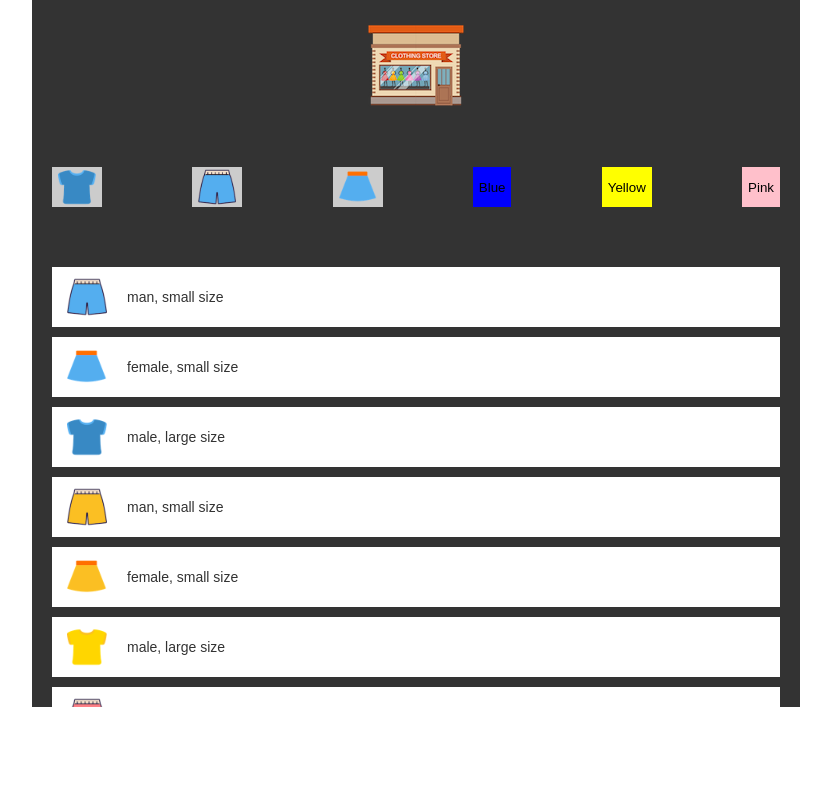
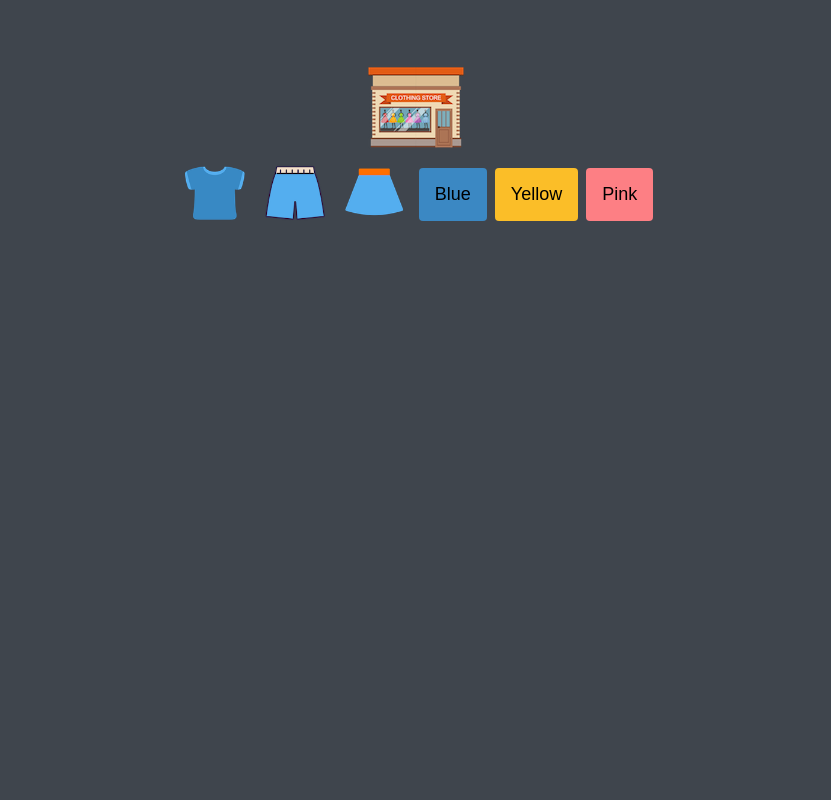
Before and after one commit to developer-asher/Mini-Shopping-Mall-Game, a website: page index.html in a window 1280 px wide. Shown: the whole page, without its empty margins (224-1055 px from the left). Drawn offline with Linux system fonts and the light colour scheme.

Commit message:
Refactor main page

```diff
--- a/index.html
+++ b/index.html
@@ -1,79 +1,57 @@
 <!DOCTYPE html>
 <html lang="ko">
-<head>
-    <meta charset="UTF-8">
-    <meta name="viewport" content="width=device-width, initial-scale=1.0">
-    <title>Mini Shopping Mall</title>
-    <link rel="stylesheet" href="dist/css/common.css">
-    <script src="dist/js/common.js" defer></script>
-</head>
-<body>
+  <head>
+    <meta charset="UTF-8" />
+    <meta name="viewport" content="width=device-width, initial-scale=1.0" />
+    <title>Document</title>
+    <link rel="stylesheet" href="dist/css/common.css" />
+    <script src="dist/js/main.js" defer></script>
+  </head>
+  <body>
+    <!-- Logo -->
+    <img class="logo" src="imgs/logo.png" alt="logo" />
 
-<div class='container'>
-    <h1 class="logo">
-        <a href="#"><img src="imgs/logo.png" alt="online shopping mall"></a>
-    </h1>
-    <section class="sort_wrapper">
-        <ul class="sort_list">
-            <li>
-                <button class='sort_shirt' data-shape='t-shirt'><img src="imgs/blue_t.png" alt="t-shirt"></button>
-            </li>
-            <li>
-                <button class='sort_pants' data-shape='pants'><img src="imgs/blue_p.png" alt="pants"></button>
-            </li>
-            <li>
-                <button class='sort_skirt' data-shape='skirt'><img src="imgs/blue_s.png" alt="skirt"></button>
-            </li>
-            <li>
-                <button class='sort_blue bg_blue' data-color='blue'><span>Blue</span></button>
-            </li>
-            <li>
-                <button class='sort_yellow bg_yellow' data-color='yellow'><span>Yellow</span></button>
-            </li>
-            <li>
-                <button class='sort_pink bg_pink' data-color='pink'><span>Pink</span></button>
-            </li>
-        </ul>
-    </section>
-    <section class="products_list">
-        <div class="products">
-            <img data-shape='pants' data-color='blue' src="imgs/blue_p.png" alt="pants"><span>man, small size</span>
-        </div>
-        <div class="products">
-            <img data-shape='skirt' data-color='blue' src="imgs/blue_s.png" alt="skirt"><span>female, small size</span>
-        </div>
-        <div class="products">
-            <img data-shape='t-shirt' data-color='blue' src="imgs/blue_t.png" alt="t-shirt"><span>male, large size</span>
-        </div>
-        <div class="products">
-            <img data-shape='pants' data-color='yellow' src="imgs/yellow_p.png" alt="pants"><span>man, small size</span>
-        </div>
-        <div class="products">
-            <img data-shape='skirt' data-color='yellow' src="imgs/yellow_s.png" alt="skirt"><span>female, small size</span>
-        </div>
-        <div class="products">
-            <img data-shape='t-shirt' data-color='yellow' src="imgs/yellow_t.png" alt="t-shirt"><span>male, large size</span>
-        </div>
-        <div class="products">
-            <img data-shape='pants' data-color='pink' src="imgs/pink_p.png" alt="pants"><span>man, small size</span>
-        </div>
-        <div class="products">
-            <img data-shape='skirt' data-color='pink' src="imgs/pink_s.png" alt="skirt"><span>female, small size</span>
-        </div>
-        <div class="products">
-            <img data-shape='t-shirt' data-color='pink' src="imgs/pink_t.png" alt="t-shirt"><span>male, large size</span>
-        </div>
-        <div class="products">
-            <img data-shape='pants' data-color='blue' src="imgs/blue_p.png" alt="pants"><span>man2, small size</span>
-        </div>
-        <div class="products">
-            <img data-shape='skirt' data-color='blue' src="imgs/blue_s.png" alt="skirt"><span>female2, small size</span>
-        </div>
-        <div class="products">
-            <img data-shape='t-shirt' data-color='blue' src="imgs/blue_t.png" alt="t-shirt"><span>male2, large size</span>
-        </div>
-    </section>
-</div>
+    <!-- Button -->
+    <div class="buttons">
+      <button class="btn">
+        <img
+          src="imgs/blue_t.png"
+          alt="tshirt"
+          class="imgBtn"
+          data-key="type"
+          data-value="tshirt"
+        />
+      </button>
+      <button class="btn">
+        <img
+          src="imgs/blue_p.png"
+          alt="pants"
+          class="imgBtn"
+          data-key="type"
+          data-value="pants"
+        />
+      </button>
+      <button class="btn">
+        <img
+          src="imgs/blue_s.png"
+          alt="skirt"
+          class="imgBtn"
+          data-key="type"
+          data-value="skirt"
+        />
+      </button>
+      <button class="btn colorBtn blue" data-key="color" data-value="blue">
+        Blue
+      </button>
+      <button class="btn colorBtn yellow" data-key="color" data-value="yellow">
+        Yellow
+      </button>
+      <button class="btn colorBtn pink" data-key="color" data-value="pink">
+        Pink
+      </button>
+    </div>
 
-</body>
+    <!-- Items -->
+    <ul class="items"></ul>
+  </body>
 </html>
--- a/src/sass/common.scss
+++ b/src/sass/common.scss
@@ -1,126 +1,124 @@
 @charset 'utf-8';
 
-$border_none: none;
-$font_size: 14px;
-$font_weight_bold: bold;
-$font_family: Arial, sans-serif;
-$color: #333;
-$bg_color_test: #69f;
-$bg_color_transparent: transparent;
+:root {
+  /* color */
+  --color-black: #3f454d;
+  --color-white: #ffffff;
+  --color-blue: #3b88c3;
+  --color-yellow: #fbbe28;
+  --color-pink: #fd7f84;
+  --color-light-grey: #dfdfdf;
+
+  /* size */
+  --base-space: 8px;
+  --size-button: 60px;
+  --size-border-radius: 4px;
+  --size-thumbnail: 50px;
+  --font-size: 18px;
+
+  /* animation */
+  --animation-duration: 300ms;
+}
 
 body {
+  display: flex;
+  flex-direction: column;
+  justify-content: center;
+  align-items: center;
+  height: 100vh;
   margin: 0;
-  font-family: $font_family;
-  font-size: $font_size;
-  color: $color;
+  background-color: var(--color-black);
 }
-h1 {
-  margin: 0;
-  padding-top: 20px;
+
+.logo {
+  cursor: pointer;
+  transition: transform var(--animation-duration) ease;
 }
-a {
-  display: inline-block;
-  color: $color;
-  text-decoration: none;
-  &:hover {
-    font-weight: $font_weight_bold;
-  }
 
-  &:focus {
-    font-weight: $font_weight_bold;
+.buttons {
+  display: flex;
+  align-items: center;
+}
+.btn {
+  margin-right: var(--base-space);
+  border: none;
+  outline: none;
+  cursor: pointer;
+  transition: transform var(--animation-duration) ease;
+  background-color: transparent;
+
+  &:last-child {
+    margin-right: 0;
   }
 }
-
-button {
-  outline: none;
-  cursor: pointer;
-  border: $border_none;
-  background-color: $bg_color_transparent;
+.btn:hover,
+.logo:hover {
+  transform: scale(1.1);
+}
+.imgBtn {
+  width: var(--size-button);
+  height: var(--size-button);
+}
+.colorBtn {
+  border-radius: var(--size-border-radius);
+  padding: calc(var(--base-space) * 2);
+  font-size: var(--font-size);
+}
+.blue {
+  background-color: var(--color-blue);
+}
+.yellow {
+  background-color: var(--color-yellow);
+}
+.pink {
+  background-color: var(--color-pink);
 }
 
-ul {
-  display: flex;
-  justify-content: center;
-  margin: 0;
+.items {
+  width: 60%;
+  height: 60%;
+  list-style: none;
   padding-left: 0;
-  list-style: none;
-}
-
-.container {
-  width: 768px;
-  margin: 0 auto;
-  background-color: #333;
-}
-.logo {
-  text-align: center;
-}
-
-.sort_wrapper {
-  margin: 40px 0;
-  padding: 0 20px;
-
-  .sort_list {
-    width: 100%;
-    display: flex;
-    justify-content: space-between;
-
-    li {
-      height: 40px;
-      background-color: #ccc;
-    }
-    li:last-child {
-      margin-right: 0;
-    }
-
-    .bg_blue {
-      background-color: blue;
-    }
-    .bg_yellow {
-      background-color: yellow;
-    }
-    .bg_pink {
-      background-color: pink;
-    }
-    button {
-      height: 100%;
-    }
-    img {
-      width: auto;
-      height: 100%;
-    }
-  }
-}
-
-.products_list {
-  height: 420px;
-  padding: 20px;
   overflow-y: scroll;
   -ms-overflow-style: none;
 
   &::-webkit-scrollbar {
     display: none;
   }
+}
+.item {
+  display: flex;
+  align-items: center;
+  margin-bottom: var(--base-space);
+  padding: var(--base-space);
+  background-color: var(--color-white);
 
-  .products {
-    display: flex;
-    margin-top: 10px;
-    padding: 10px 15px;
-    background-color: #fff;
-  }
-  .products:first-child {
-    margin-top: 0;
-  }
-  .products.off {
+  &.invisible {
     display: none;
   }
+}
+.item__thumbnail {
+  width: var(--size-thumbnail);
+  height: var(--size-thumbnail);
+}
+.item__description {
+  margin-left: var(--base-space);
+  font-size: var(--font-size);
+}
 
-  img {
-    width: auto;
-    height: 40px;
-    margin-right: 20px;
+@media all and (max-width: 768px) {
+  :root {
+    --size-button: 40px;
+    --base-space: 5px;
+    --font-size: 14px;
+    --size-thumbnail: 36px;
   }
-
-  span {
-    align-self: center;
+  .item__description {
+    margin-left: 15px;
+  }
+  .items {
+    width: 100%;
+    padding: 0 15px;
+    box-sizing: border-box;
   }
 }
```
Also changed, not shown: dist/css/common.css, dist/js/main.js (renamed from dist/js/common.js), 1 other file.
